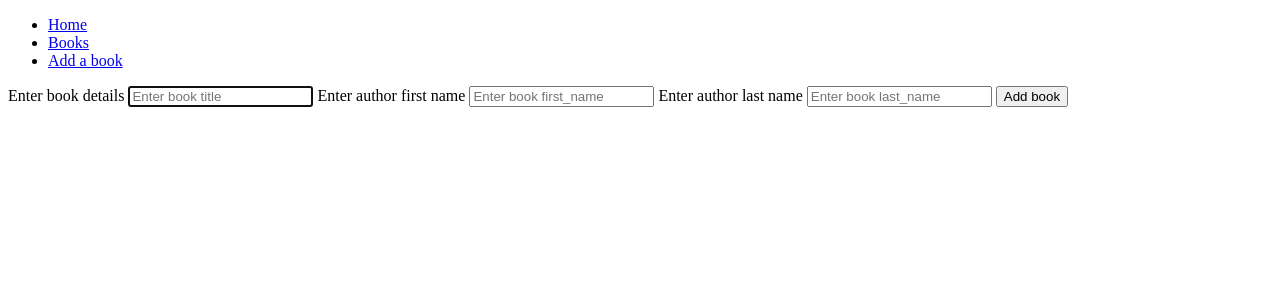
After one commit to Benje1/W4D3_lab_with_Scott, a Flask app: page /books/new in a window 1280 px wide. The commit adds this page. Shown: the top 300 px of the page. Run offline with Flask 2, Linux system fonts and the light colour scheme.

Commit message:
crate author or use author when making a new book

```diff
--- a/controllers/books_controller.py
+++ b/controllers/books_controller.py
@@ -1,5 +1,8 @@
 from flask import Flask, render_template, Blueprint, request, redirect
+from models.author import Author
+from models.book import Book
 from repositories import book_repository
+from repositories import author_repository
 
 books_blueprint = Blueprint("books", __name__)
 
@@ -13,3 +16,24 @@ def books():
 def delete(id):
     book_repository.delete(id)
     return redirect("/books")
+
+@books_blueprint.route("/books/new")
+def new():
+    return render_template("/books/new.html")
+
+@books_blueprint.route("/books", methods=["POST"])
+def create():
+    title = request.form['title']
+    first = request.form['first_name']
+    last = request.form['last_name']
+    authors = author_repository.select_all()
+    author_result = Author(first, last)
+    for author in authors:
+        if author.first_name == first and author.last_name == last:
+            author_result = author
+            break
+    if not author_result.id:
+        author_repository.save(author_result)
+    book = Book(title, author_result)
+    book_repository.save(book)
+    return redirect("/books")
--- a/templates/base.html
+++ b/templates/base.html
@@ -13,7 +13,7 @@
           <ul class="menu">
             <li><a href="/">Home</a></li>
             <li><a href="/books">Books</a></li>
-            <!-- <li><a href="/">New </a></li> -->
+            <li><a href="/books/new">Add a book</a></li>
           </ul>
         </nav>
       </header>
--- /dev/null
+++ b/templates/books/new.html
@@ -0,0 +1,19 @@
+{% extends 'base.html' %}
+{% block content %}
+<form action="/books" method="post">
+    <label for="title">
+        Enter book details
+    </label>
+    <input type="text" id="title" name="title" placeholder="Enter book title" required autofocus>
+    <label for="first_name">
+        Enter author first name
+    </label>
+    <input type="text" id="first_name" name="first_name" placeholder="Enter book first_name" required autofocus>
+    <label for="last_name">
+        Enter author last name
+    </label>
+    <input type="text" id="last_name" name="last_name" placeholder="Enter book last_name" required autofocus>
+    <button type="submit">Add book</button>
+</form>
+
+{% endblock %}
```
Also changed, not shown: repositories/author_repository.py (+10 -0 lines).
